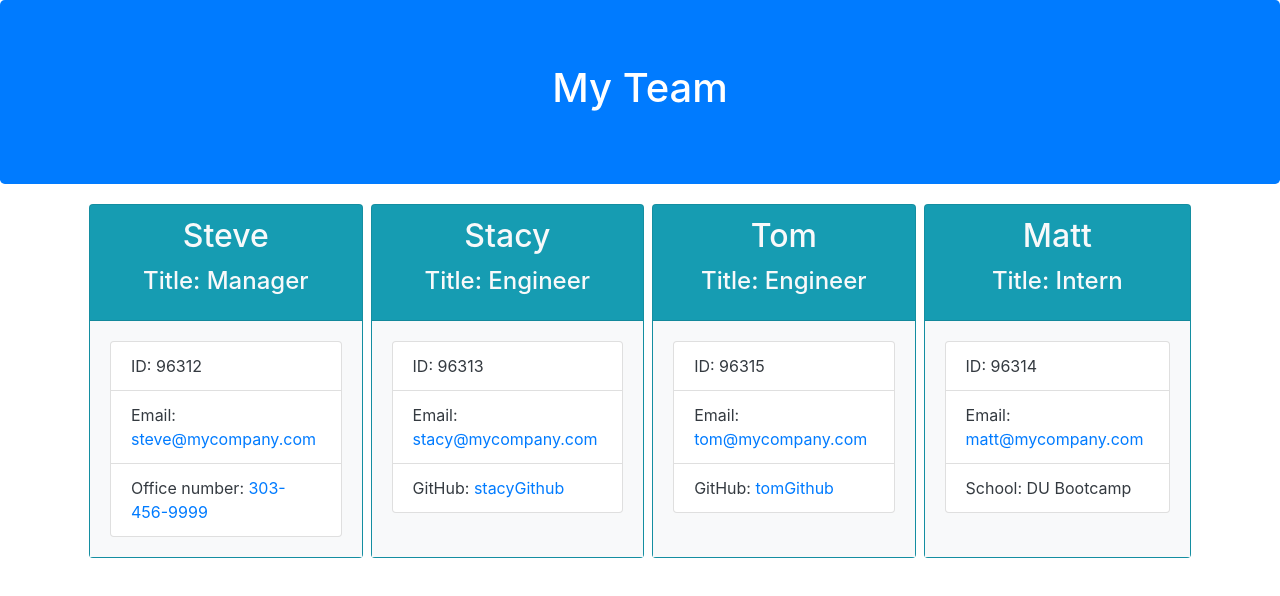
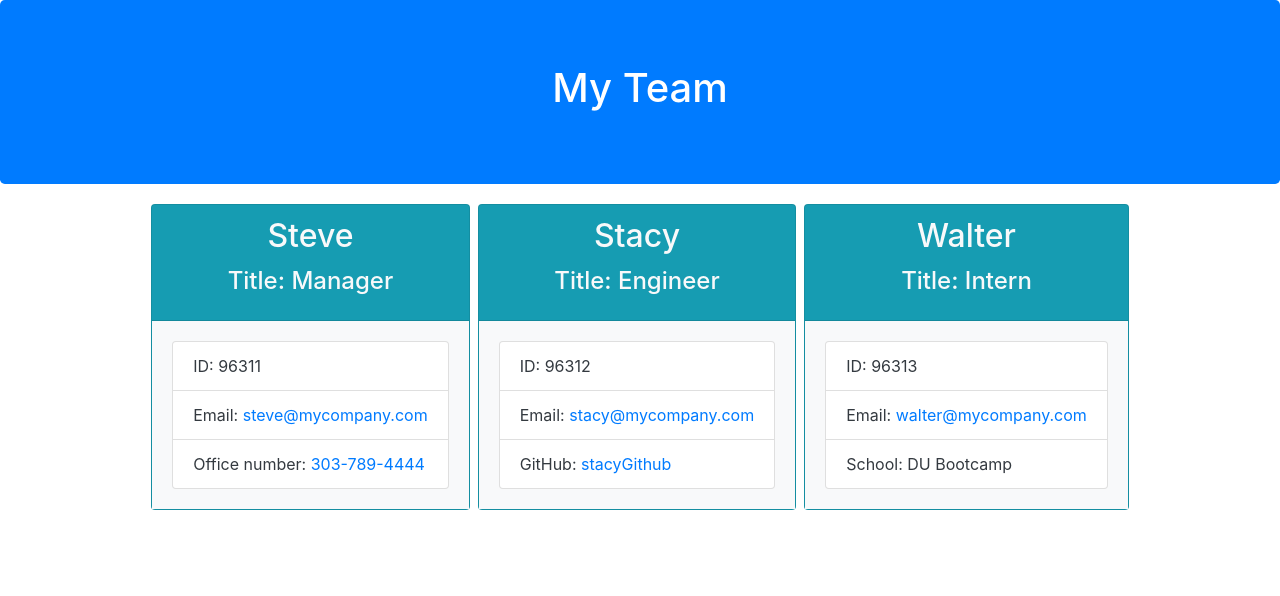
Before and after one commit to ZestyLimones/Team_Profile_Generator, a website: page dist/index.html in a window 1280 px wide. Drawn offline with nearby package versions, Linux system fonts and the light colour scheme.

Commit message:
added content to README, added screenshot of file page, re-ran project for new video.

```diff
--- a/dist/index.html
+++ b/dist/index.html
@@ -28,9 +28,9 @@
             </div>
             <div class="card-body bg-light">
                 <ul class="list-group text-dark">
-                    <li class="list-group-item">ID: 96312</li>
+                    <li class="list-group-item">ID: 96311</li>
                     <li class="list-group-item">Email: <a href="mailto:steve@mycompany.com">steve@mycompany.com</a></li>
-                    <li class="list-group-item">Office number: <a href="tel:303-456-9999">303-456-9999</a></li>
+                    <li class="list-group-item">Office number: <a href="tel:303-789-4444">303-789-4444</a></li>
                 </ul>
             </div>
         </div>
@@ -41,34 +41,21 @@
         </div>
         <div class="card-body bg-light">
             <ul class="list-group text-dark">
-                <li class="list-group-item">ID: 96313</li>
+                <li class="list-group-item">ID: 96312</li>
                 <li class="list-group-item">Email: <a href="mailto:stacy@mycompany.com">stacy@mycompany.com</a></li>
                 <li class="list-group-item">GitHub: <a href="https://github.com/stacyGithub" target="_blank" rel="noopener noreferrer">stacyGithub</a></li>
             </ul>
         </div>
     </div>
-    <div class="card employee-card engineer-card bg-info m-1">
-        <div class="card-header text-center text-light">
-            <h2 class="card-title">Tom</h2>
-            <h4 class="card-title">Title: Engineer</h4>
-        </div>
-        <div class="card-body bg-light">
-            <ul class="list-group text-dark">
-                <li class="list-group-item">ID: 96315</li>
-                <li class="list-group-item">Email: <a href="mailto:tom@mycompany.com">tom@mycompany.com</a></li>
-                <li class="list-group-item">GitHub: <a href="https://github.com/tomGithub" target="_blank" rel="noopener noreferrer">tomGithub</a></li>
-            </ul>
-        </div>
-    </div>
     <div class="card employee-card intern-card bg-info m-1">
         <div class="card-header text-center text-light">
-            <h2 class="card-title">Matt</h2>
+            <h2 class="card-title">Walter</h2>
             <h4 class="card-title">Title: Intern</h4>
         </div>
         <div class="card-body bg-light">
             <ul class="list-group text-dark">
-                <li class="list-group-item">ID: 96314</li>
-                <li class="list-group-item">Email: <a href="mailto:matt@mycompany.com">matt@mycompany.com</a></li>
+                <li class="list-group-item">ID: 96313</li>
+                <li class="list-group-item">Email: <a href="mailto:walter@mycompany.com">walter@mycompany.com</a></li>
                 <li class="list-group-item">School: DU Bootcamp</li>
             </ul>
         </div>
```
Also changed, not shown: README.md, src/teamPage_Screenshot.jpg (added).
